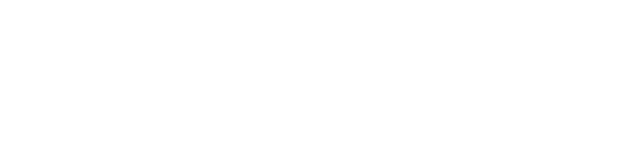
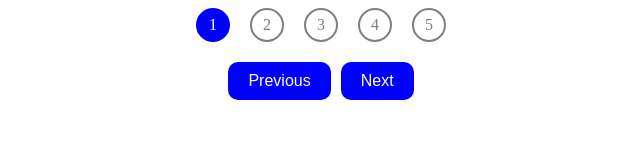
Before and after one commit to acciojob/progress-bar-parveenjoon, a website: page main.html in a window 1280 px wide. Shown: the whole page, without its empty margins (319-959 px from the left). Drawn offline with Linux system fonts and the light colour scheme.

Commit message:
created a submission

```diff
--- a/main.html
+++ b/main.html
@@ -1,16 +1,21 @@
 <!DOCTYPE html>
-
 <html>
-
 <head>
-	<link rel="stylesheet" href="styles.css">
+    <link rel="stylesheet" href="styles.css">
 </head>
-
 <body>
-	<!-- the entire body must be written by student -->
-    <script type="text/javascript" src="./script.js">
-</script>
-
+    <div class="progress-container">
+        <div id="line"></div>
+        <div id="circle-1" class="circle active">1</div>
+        <div id="circle-2" class="circle">2</div>
+        <div id="circle-3" class="circle">3</div>
+        <div id="circle-4" class="circle">4</div>
+        <div id="circle-5" class="circle">5</div>
+    </div>
+    <div class="button-container">
+        <button id="prev" disabled>Previous</button>
+        <button id="next">Next</button>
+    </div>
+    <script type="text/javascript" src="./script.js"></script>
 </body>
-
 </html>
--- a/script.js
+++ b/script.js
@@ -1 +1,34 @@
-//your JS code here. If required.
+const circles = document.querySelectorAll('.circle');
+const prevButton = document.getElementById('prev');
+const nextButton = document.getElementById('next');
+
+let currentCircleIndex = 0;
+
+// Initially only the first circle should have the active class
+circles[currentCircleIndex].classList.add('active');
+
+// Add click event listener to next button
+nextButton.addEventListener('click', () => {
+    if (currentCircleIndex < circles.length - 1) {
+        currentCircleIndex++;
+        circles[currentCircleIndex].classList.add('active');
+        circles[currentCircleIndex - 1].classList.remove('active');
+        prevButton.disabled = false;
+        if (currentCircleIndex === circles.length - 1) {
+            nextButton.disabled = true;
+        }
+    }
+});
+
+// Add click event listener to previous button
+prevButton.addEventListener('click', () => {
+    if (currentCircleIndex >= 1) {
+        currentCircleIndex--;
+        circles[currentCircleIndex].classList.add('active');
+        circles[currentCircleIndex + 1].classList.remove('active');
+        nextButton.disabled = false;
+        if (currentCircleIndex === 0) {
+            prevButton.disabled = true;
+        }
+    }
+});
--- a/styles.css
+++ b/styles.css
@@ -1 +1,45 @@
-/*  your css code here. If applicable */
+.progress-container {
+    display: flex;
+    justify-content: center;
+    align-items: center;
+    margin-bottom: 20px;
+    position: relative; /* Add position relative for line positioning */
+}
+
+.circle {
+    width: 30px;
+    height: 30px;
+    border-radius: 50%;
+    background-color: white; /* Change background color to white */
+    margin: 0 10px;
+    display: flex;
+    justify-content: center;
+    align-items: center;
+    font-size: 16px;
+    border: 2px solid grey; /* Add border */
+    color: grey; /* Set text color to grey */
+    cursor: pointer; /* Set cursor to pointer */
+}
+
+.circle.active {
+    background-color: blue;
+    color: white;
+    border-color: blue; /* Set border color to blue */
+}
+
+button {
+    margin: 0 5px;
+	/* align-items: center */
+    background-color: blue;
+    color: white;
+    border: none;
+    padding: 10px 20px;
+    font-size: 16px;
+    cursor: pointer;
+    border-radius: 10px; /* Add border radius */
+}
+
+.button-container {
+    display: flex;
+    justify-content: center;
+}
```
